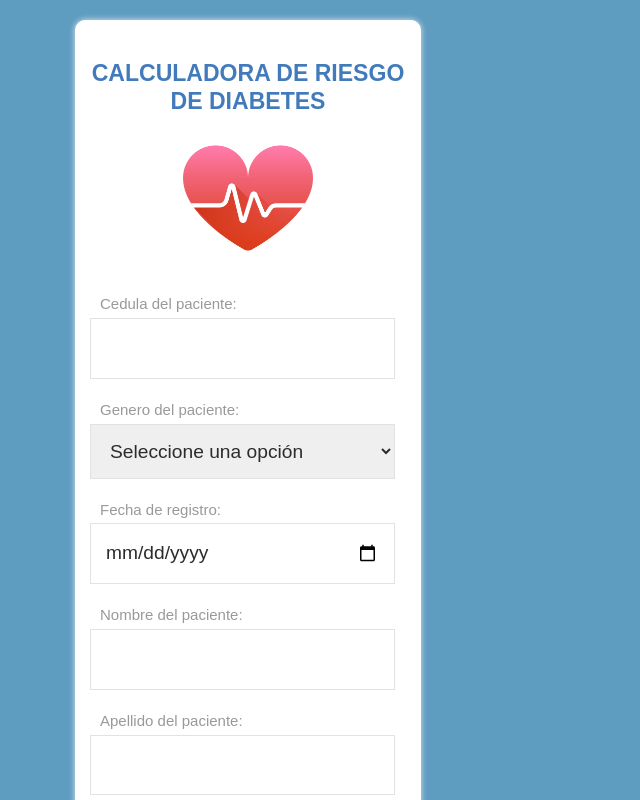
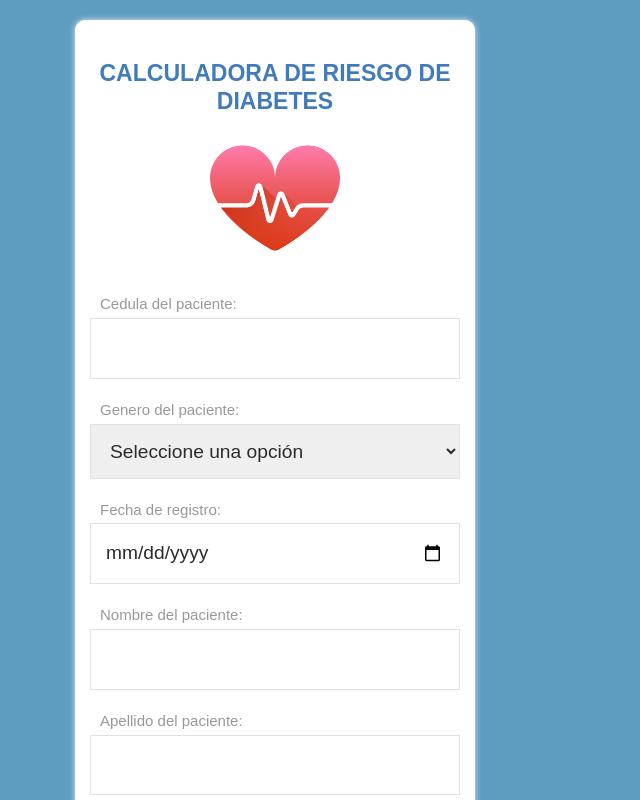
Before and after one commit to appsservisalud/risk_calculator, a plain HTML site: page index.html in a window 1280 px wide. Shown: the top 800 px of the page, without its empty margins (0-640 px from the left). Drawn offline with nearby package versions, Linux system fonts and the light colour scheme; some packages are replaced by stand-ins of ours; a script that the page names is missing.

Commit message:
Cambio la media query

```diff
--- a/src/css/main-develop.css
+++ b/src/css/main-develop.css
@@ -163,7 +163,7 @@ input[type="number"]
   }
 */
 
-/*Movil grande*/
+/*Movil medio*/
 @media screen and (min-width:350px){
 
     .container{
@@ -195,3 +195,136 @@ input[type="number"]
 
 
   }
+
+
+/*Movil medio*/
+@media screen and (min-width:384px){
+
+    .container{
+
+        padding-top: 20px;
+
+    }
+
+
+    form{
+
+        font-size: 1.2em;
+        margin: 0 auto;
+        width: 370px;
+        margin-left:-7px ;
+
+
+    }
+
+
+    .field{
+
+        width: 305px;
+        margin-left:5px ;
+
+
+    }
+
+
+
+  }
+
+  /*Movil iPhone 11*/
+@media screen and (min-width:375px){
+
+    .container{
+
+        padding-top: 20px;
+
+    }
+
+
+    form{
+
+        font-size: 1.2em;
+        margin: 0 auto;
+        width: 358px;
+        margin-left:-7px ;
+
+
+    }
+
+
+    .field{
+
+        width: 305px;
+        margin-left:5px ;
+
+
+    }
+
+
+
+  }
+
+/*Movil iPhone 12 y 13*/
+@media screen and (min-width:384px){
+
+    .container{
+
+        padding-top: 20px;
+
+    }
+
+
+    form{
+
+        font-size: 1.2em;
+        margin: 0 auto;
+        width: 375px;
+        margin-left:-7px ;
+
+
+    }
+
+
+    .field{
+
+        width: 305px;
+        margin-left:5px ;
+
+
+    }
+
+
+
+  }
+
+/*Movil grande*/
+@media screen and (min-width:412px){
+
+    .container{
+
+        padding-top: 20px;
+
+    }
+
+
+    form{
+
+        font-size: 1.2em;
+        margin: 0 auto;
+        width: 400px;
+        margin-left:-7px ;
+
+
+    }
+
+
+    .field{
+
+        width: 370px;
+        margin-left:5px ;
+
+
+    }
+
+
+
+  }
```
